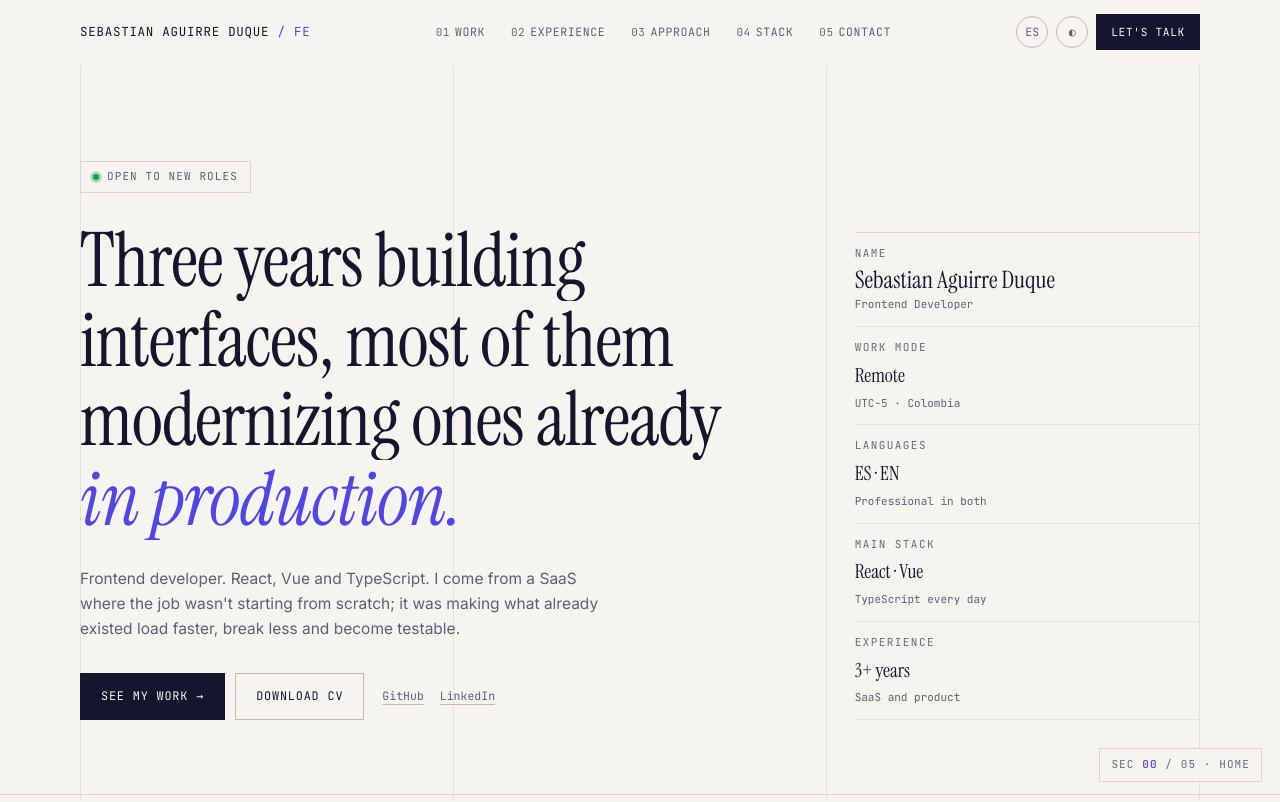
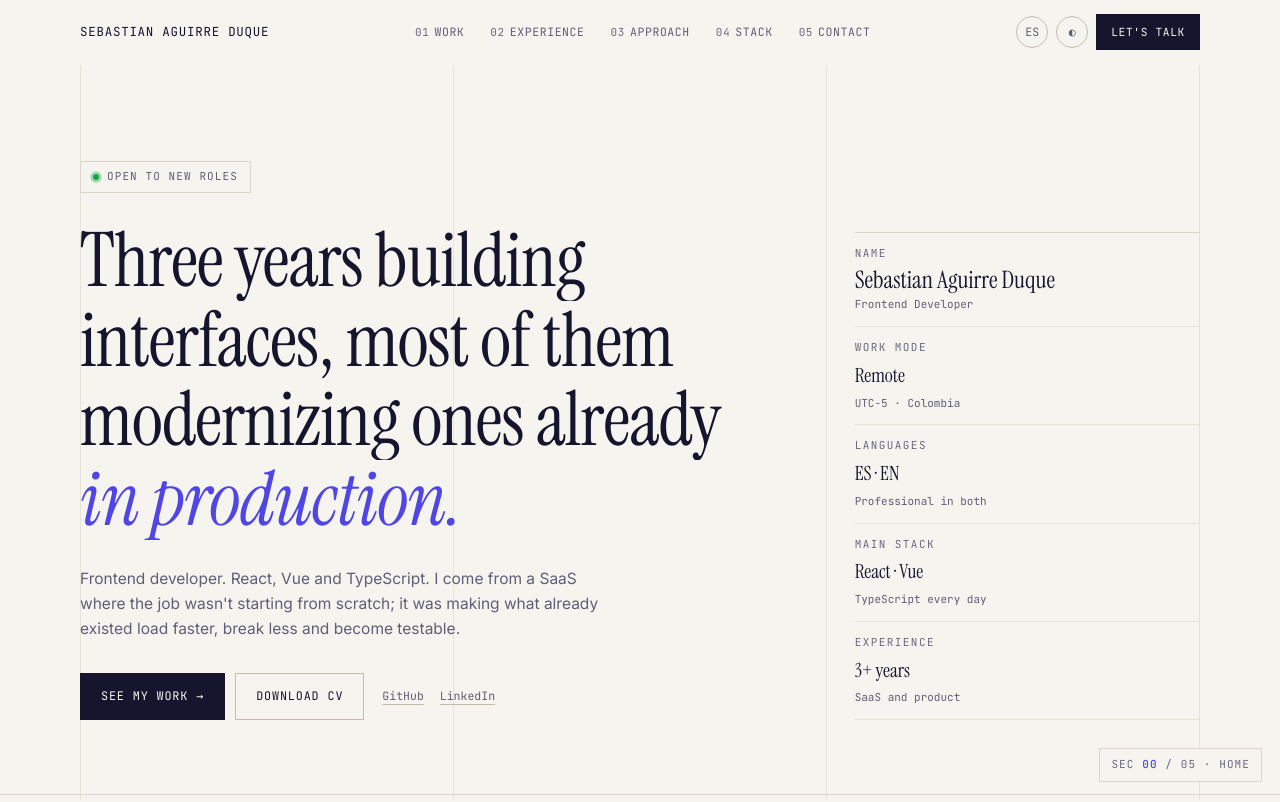
Before and after one commit to sad-sad-094/SebastianAD-Frontend-Dev-Portfolio, a plain HTML site: page index.html in a window 1280 px wide. Shown: the top 802 px of the page. Drawn offline with Linux system fonts and the light colour scheme.

Commit message:
style(nav): drop the "/ FE" suffix from the brand
Removes the suffix from both pages' navbar and the now-unused
.brand span rules.

Co-Authored-By: Claude Opus 5.5 <noreply@anthropic.com>

```diff
--- a/css/styles.css
+++ b/css/styles.css
@@ -130,7 +130,6 @@ nav.nav.stuck{border-bottom-color:var(--line)}
 .nav-in{display:flex;align-items:center;justify-content:space-between;height:64px;gap:12px}
 /* brand may wrap to two lines on the narrowest phones (320px) so the controls never get pushed off-screen */
 .brand{font-family:var(--mono);font-size:.7rem;letter-spacing:.06em;line-height:1.35;text-transform:uppercase;min-width:0}
-.brand span{display:none;color:var(--accent)}
 .nav-links{display:none;gap:26px;font-family:var(--mono);font-size:.72rem;letter-spacing:.05em;color:var(--muted);text-transform:uppercase}
 .nav-links a{position:relative;white-space:nowrap;transition:color .2s}
 .nav-links a::before{content:attr(data-n);color:var(--faint);margin-right:5px;font-size:var(--fs-label)}
@@ -381,7 +380,6 @@ footer{padding:30px 0 calc(30px + var(--safe-area-bottom));border-top:1px solid
 @media(min-width:640px){
   .nav-in{gap:24px}
   .brand{font-size:.78rem;white-space:nowrap}
-  .brand span{display:inline}
   .ilinks-contact{display:none}
   .navcta{display:block}
   .back{display:inline}
--- a/index.html
+++ b/index.html
@@ -65,7 +65,7 @@
        ============================================================ -->
   <nav class="nav" id="nav" aria-label="Navegación principal" data-i18n-aria="common.nav_aria">
     <div class="wrap nav-in">
-      <a href="#top" class="brand" aria-label="Inicio" data-i18n-aria="common.home_aria">Sebastian Aguirre Duque <span>/ FE</span></a>
+      <a href="#top" class="brand" aria-label="Inicio" data-i18n-aria="common.home_aria">Sebastian Aguirre Duque</a>
       <div class="nav-links">
         <a href="#work" data-n="01" data-i18n="home.nav_work">Trabajo</a>
         <a href="#experience" data-n="02" data-i18n="home.nav_experience">Experiencia</a>
```
Also changed, not shown: servicios.html (+1 -1 lines).
